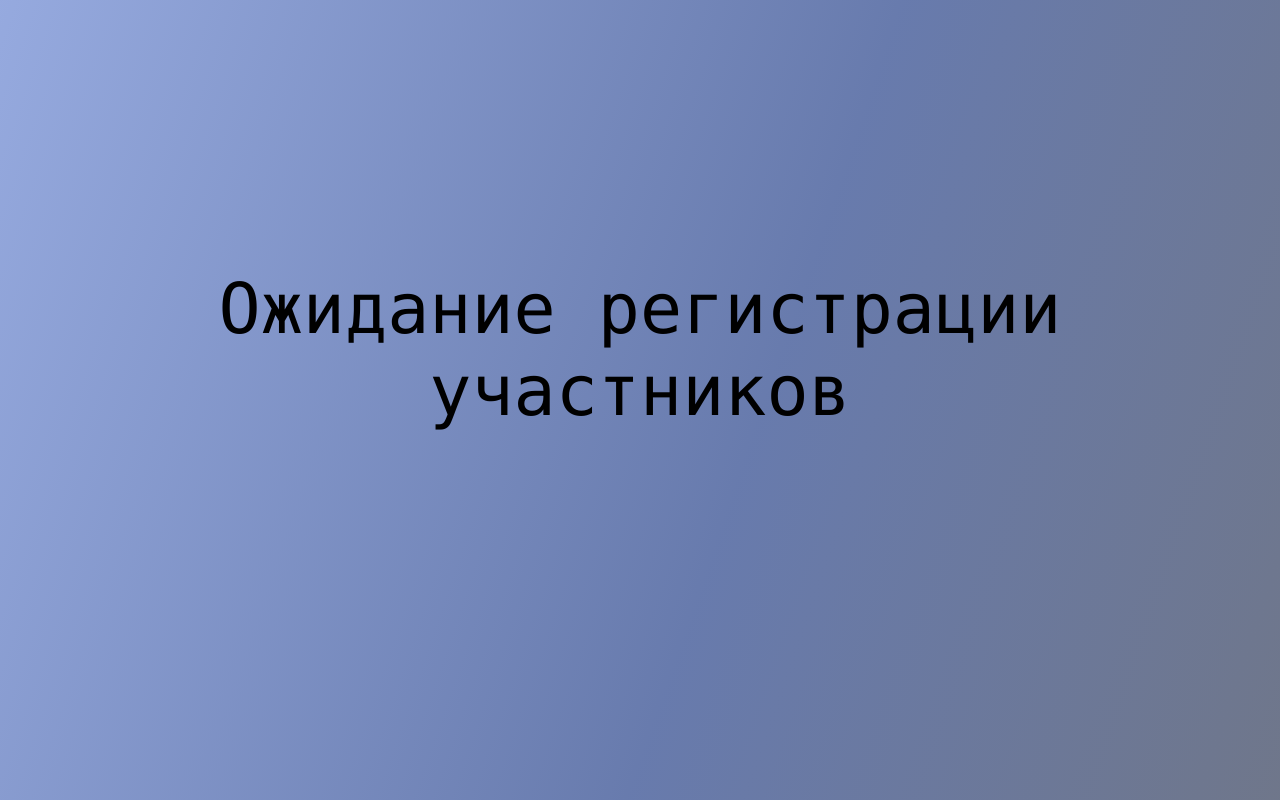
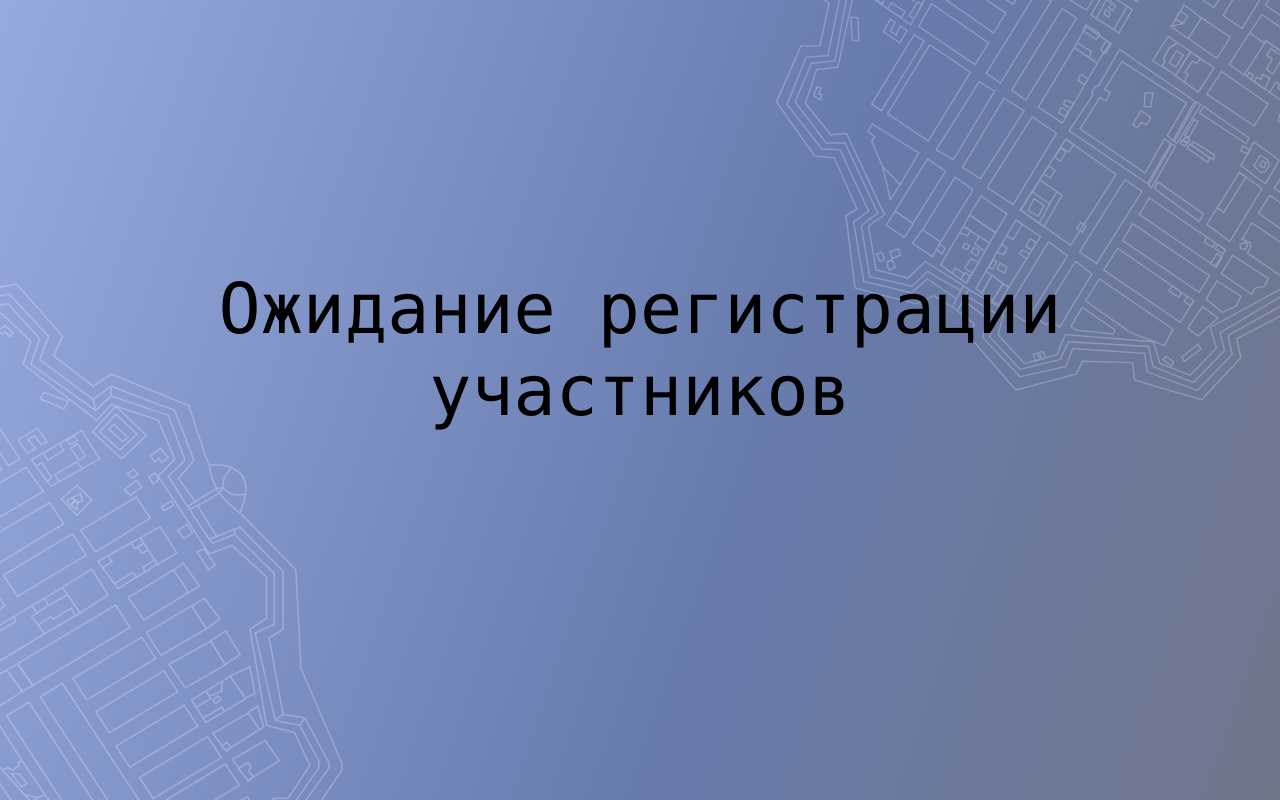
Before and after one commit to vovako/quizorb_dev, a website with bundled scripts: page public/view.html in a window 1280 px wide. Built offline with nearby package versions, Linux system fonts and the light colour scheme; no server answers.

Commit message:
fix for demo

```diff
--- a/public/js/interfacePage.js
+++ b/public/js/interfacePage.js
@@ -56,18 +56,10 @@ function interfacePage(ws) {
 				const answerEl = document.querySelector('.lead-theme__answer')
 				answerEl.textContent = msg.data.Answer
 				break;
-			case 'delete_game':
-				localStorage.clear()
+			case 'restart_game':
+				localStorage.setItem('session_id', msg.data)
 				location.reload()
 				break;
-
-			// case 'answer_question':
-			// 	updateTiles(msg.data.Questions)
-			// 	break;
-
-			// case 'to-tiles':
-			// 	toPage('tiles')
-			// 	break;
 		}
 	}
 	function updateThemes(themes) {
@@ -179,7 +171,7 @@ function interfacePage(ws) {
 	const deleteGameBtn = document.querySelector('.lead-themes__delte-btn')
 	deleteGameBtn.addEventListener('click', function() {
 		ws.send(JSON.stringify({
-			action: 'delete_game',
+			action: 'restart_game',
 			data: localStorage.getItem('session_id')
 		}))
 	})
--- a/public/js/viewPage.js
+++ b/public/js/viewPage.js
@@ -57,8 +57,8 @@ async function viewPage(ws) {
 				answerPopup.classList.remove('active')
 				toPage('themes')
 				break;
-			case 'delete_game':
-				localStorage.clear()
+			case 'restart_game':
+				localStorage.setItem('session_id', msg.data)
 				location.reload()
 				break;
 		}
--- a/public/view.html
+++ b/public/view.html
@@ -10,6 +10,9 @@
 </head>
 
 <body>
+	<img src="img/bg-elem-1.svg" alt="" class="bg-elem-1">
+	<img src="img/bg-elem-2.svg" alt="" class="bg-elem-2">
+
 	<section class="waiting active" data-page="waiting">
 		<div class="waiting__container container">
 			<div class="waiting__text">Ожидание регистрации участников</div>
--- a/scss/style.scss
+++ b/scss/style.scss
@@ -1,12 +1,6 @@
 @import "reset";
 @import "variables";
 @import "fonts";
-
-body {
-	font-family: "consolas";
-	background-color: var(--bg-color);
-	font-size: 20px;
-}
 
 $minWidth: 320;
 $maxWidth: 1920;
@@ -17,14 +11,33 @@ $maxWidth: 1920;
 	#{$indentType}: calc(#{$mobSize + px} + #{$addSize} * ((100vw - #{$minWidth+px}) / #{$maxWidth - $minWidth}));
 }
 
+body {
+	font-family: "consolas";
+	font-size: 20px;
+	background: var(--bg-color) linear-gradient(109deg, #97ABE0 -1.52%, rgba(96, 121, 187, 0.76) 58.26%, rgba(51, 70, 121, 0.19) 114.41%);
+
+	.bg-elem-1 {
+		position: absolute;
+		right: 0;
+		top: 0;
+		@include adaptiv-value('width', 735, 160);
+	}
+	.bg-elem-2 {
+		position: absolute;
+		left: 0;
+		bottom: 0;
+		@include adaptiv-value('width', 439, 200);
+	}
+}
+
 .container {
 	padding: 0 15px;
 	margin: 0 auto;
 }
 
 section {
-	// background: linear-gradient(90deg, white, blue, red);
-	background: linear-gradient(109deg, #97ABE0 -1.52%, rgba(96, 121, 187, 0.76) 58.26%, rgba(51, 70, 121, 0.19) 114.41%);
+	position: relative;
+	background: transparent;
 	padding: 30px 0;
 	display: none;
 	min-height: 100%;
```
Also changed, not shown: public/index.html (+2 -0 lines), public/css/style.css, public/img/bg-elem-1.svg (added), public/img/bg-elem-2.svg (renamed from public/img/bg-elem.svg).
